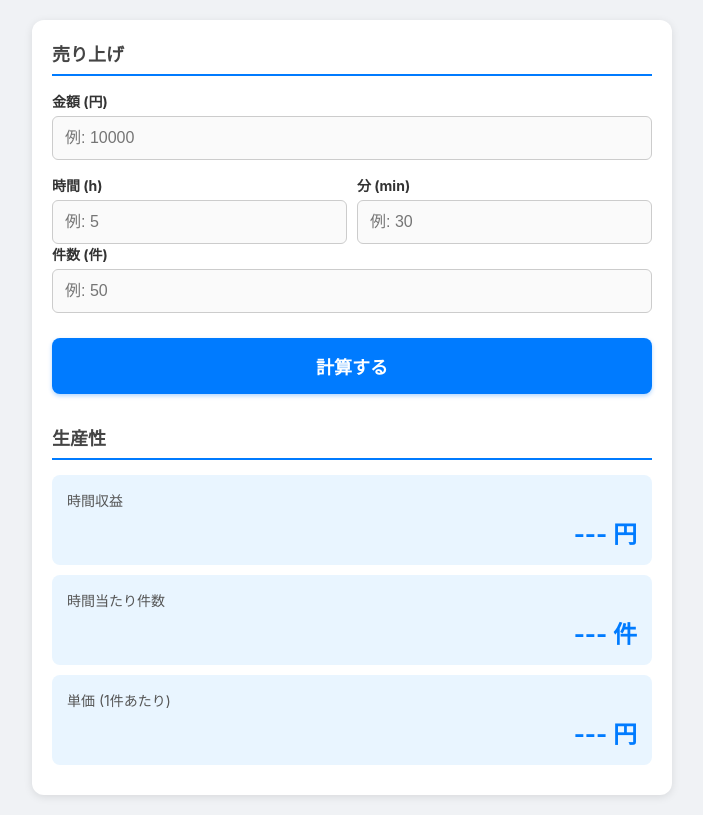
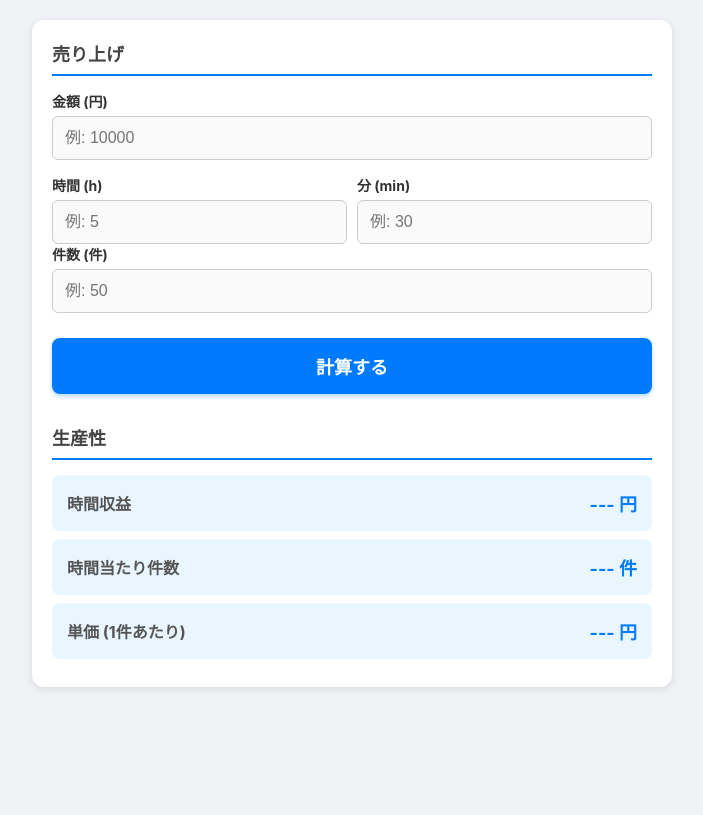
Before and after one commit to kay9nine/productivity-calculator-pwa, a plain HTML site: page index.html in a window 1280 px wide. Shown: the whole page, without its empty margins (288-991 px from the left). Drawn offline with Linux system fonts and the light colour scheme.

Commit message:
Add files via upload

```diff
--- a/index.html
+++ b/index.html
@@ -75,25 +75,37 @@
             background-color: #0056b3;
             transform: translateY(2px);
         }
-        /* 結果表示エリア */
-        .result-area {
+
+        /* === 修正点: 結果エリアのスタイル === */
+
+        /* 結果の項目一つ分 */
+        .result-item {
+            display: flex;
+            justify-content: space-between;
+            align-items: center;
+            /* 背景色を追加しました */
             background-color: #e9f5ff;
             padding: 15px;
             border-radius: 8px;
-            margin-bottom: 10px;
+            margin-bottom: 8px;
         }
+
+        /* 項目名（左側） */
         .result-label {
-            font-size: 14px;
+            font-size: 16px;
+            font-weight: bold;
             color: #555;
+            flex-shrink: 0;
         }
+
+        /* 値（右側） */
         .result-value {
-            font-size: 24px;
+            font-size: 18px;
             font-weight: bold;
             color: #007bff;
             text-align: right;
-            display: block;
-            margin-top: 5px;
         }
+        /* ================================== */
     </style>
 </head>
 <body>
@@ -126,27 +138,27 @@
 
     <h1>生産性</h1>
 
-    <div class="result-area">
-        <div class="result-label">時間収益</div>
+    <div class="result-item">
+        <span class="result-label">時間収益</span>
         <span id="result-earnings" class="result-value">--- 円</span>
     </div>
 
-    <div class="result-area">
-        <div class="result-label">時間当たり件数</div>
+    <div class="result-item">
+        <span class="result-label">時間当たり件数</span>
         <span id="result-count" class="result-value">--- 件</span>
     </div>
 
-    <div class="result-area">
-        <div class="result-label">単価 (1件あたり)</div>
+    <div class="result-item">
+        <span class="result-label">単価 (1件あたり)</span>
         <span id="result-unit-price" class="result-value">--- 円</span>
     </div>
+
 </div>
 
 <script>
-    // PWA: サービスワーカーの登録 (PWAの機能に必要)
+    // PWA: サービスワーカーの登録 (変更なし)
     if ('serviceWorker' in navigator) {
         window.addEventListener('load', () => {
-            // sw.js が同じフォルダにある必要があります
             navigator.serviceWorker.register('./sw.js')
                 .then(registration => {
                     console.log('SW registered: ', registration);
@@ -169,7 +181,6 @@
         const minutes = parseInt(minutesStr, 10);
         const count = parseFloat(countStr);
 
-        // 総作業時間の計算 (h)
         const totalTime = hours + (minutes / 60);
 
         // --- 2. バリデーション（入力チェック） ---
@@ -191,30 +202,23 @@
         }
 
         // --- 3. 計算処理 ---
-
-        // 1. 時間収益 (時給換算)
         const hourlyEarnings = Math.floor(amount / totalTime);
-
-        // 2. 時間当たり件数
         const hourlyCount = (count / totalTime).toFixed(1);
 
-        // 3. 単価 (金額 ÷ 件数) - 件数が0の場合は計算不可
         let unitPrice = 0;
+        let unitPriceText = "--- 円";
+
         if (count > 0) {
             unitPrice = Math.floor(amount / count);
+            unitPriceText = unitPrice.toLocaleString() + " 円";
         } else {
-            // 件数が0の場合は、単価計算ができない旨をユーザーに通知
-            document.getElementById('result-unit-price').textContent = "--- (件数0)";
-            // 件数0の場合でも他の計算は有効なので、処理を続行
+            unitPriceText = "--- (件数0)";
         }
 
         // --- 4. 結果の表示 ---
         document.getElementById('result-earnings').textContent = hourlyEarnings.toLocaleString() + " 円";
         document.getElementById('result-count').textContent = hourlyCount + " 件";
-
-        if (count > 0) {
-            document.getElementById('result-unit-price').textContent = unitPrice.toLocaleString() + " 円";
-        }
+        document.getElementById('result-unit-price').textContent = unitPriceText;
     }
 </script>
 
```
